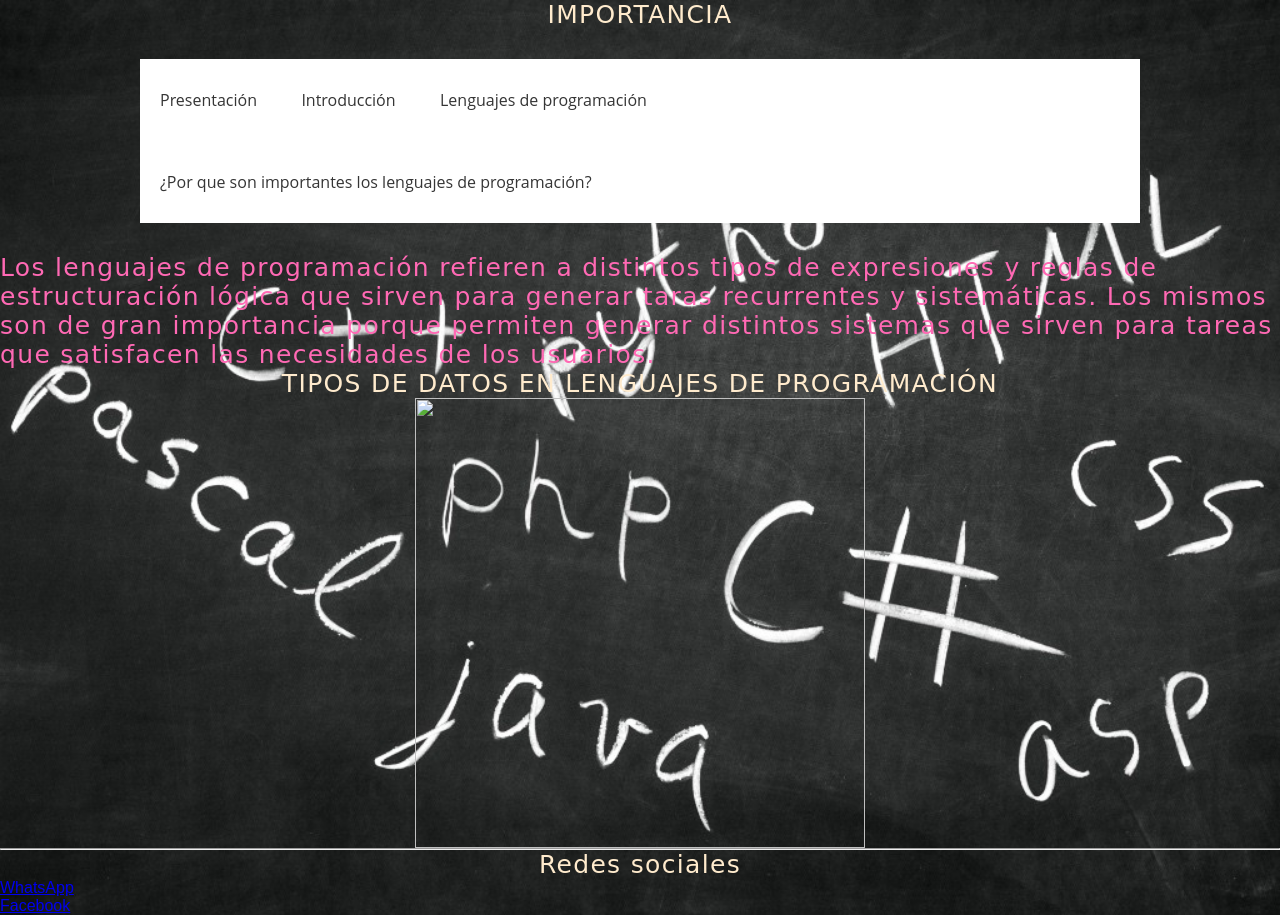
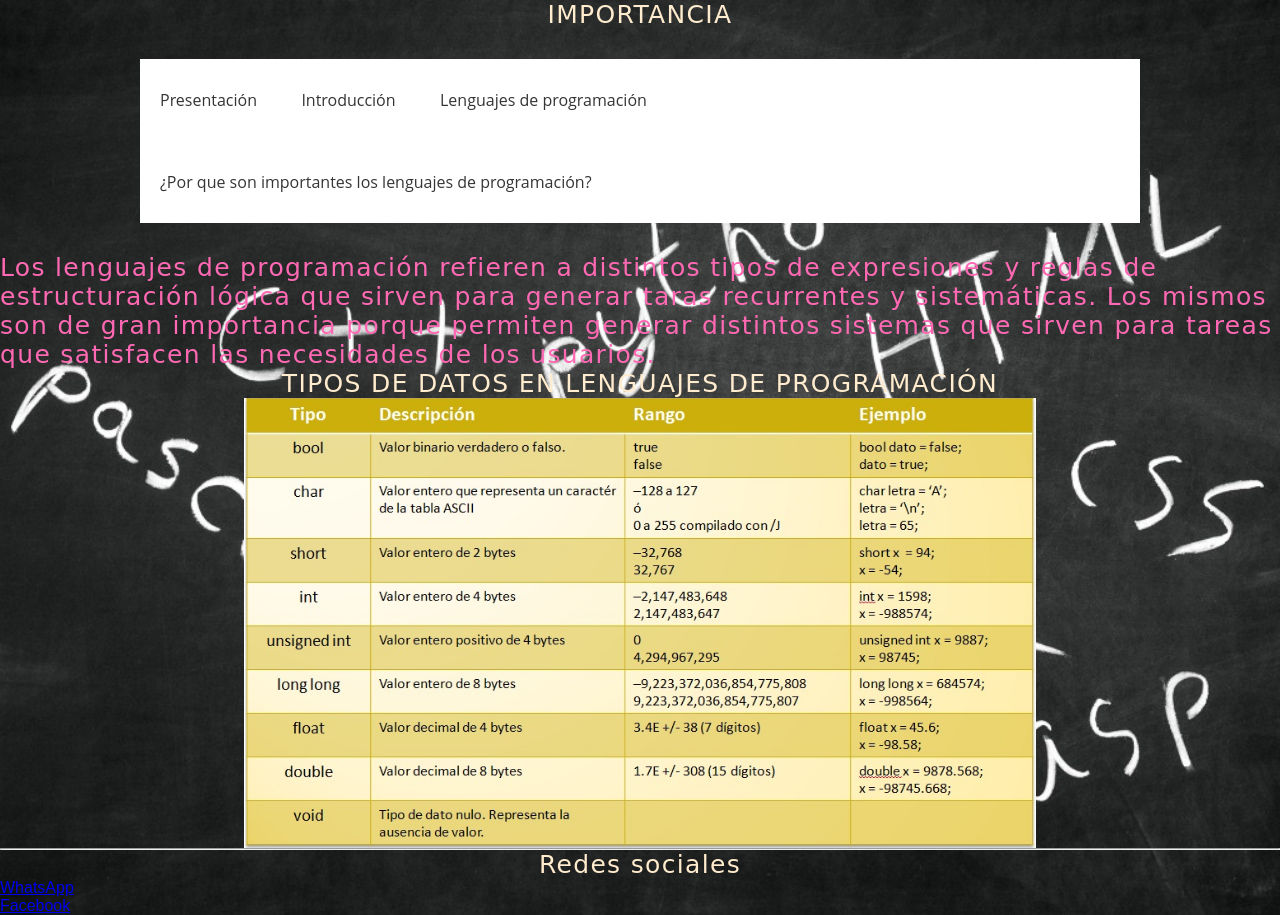
Before and after one commit to karenhernandez07/Lenguajes-de-programaci-n-, a plain HTML site: page importancia.html in a window 1280 px wide. Drawn offline with Linux system fonts and the light colour scheme.

Commit message:
Update importancia.html

```diff
--- a/importancia.html
+++ b/importancia.html
@@ -31,7 +31,7 @@
 	  <h3>Los lenguajes de programación refieren a distintos tipos de expresiones y reglas de estructuración lógica que sirven para generar taras recurrentes y sistemáticas. Los mismos son de gran importancia porque permiten generar distintos sistemas que sirven para tareas que satisfacen las necesidades de los usuarios.</h3>
 
   <h1>TIPOS DE DATOS EN LENGUAJES DE PROGRAMACIÓN</h1>
- <center><img src="img/Tipos de datos.jpg" height= "450px"><br></center>
+ <center><img src="Tipos de datos.jpg" height= "450px"><br></center>
       <hr>
       <h1>Redes sociales</h1>
      <a href="https://wa.me/4445347204?text=¡Holaa:)!">WhatsApp</a><br>
```
